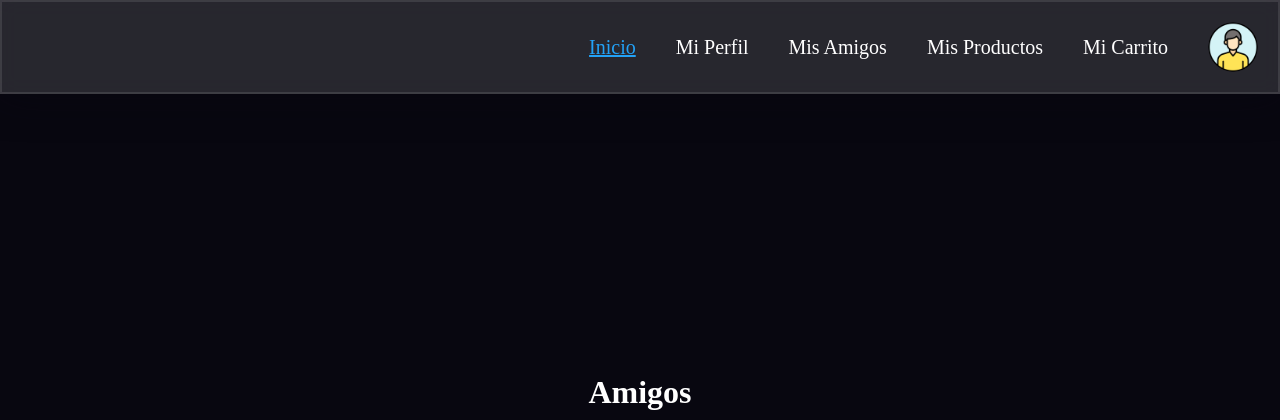
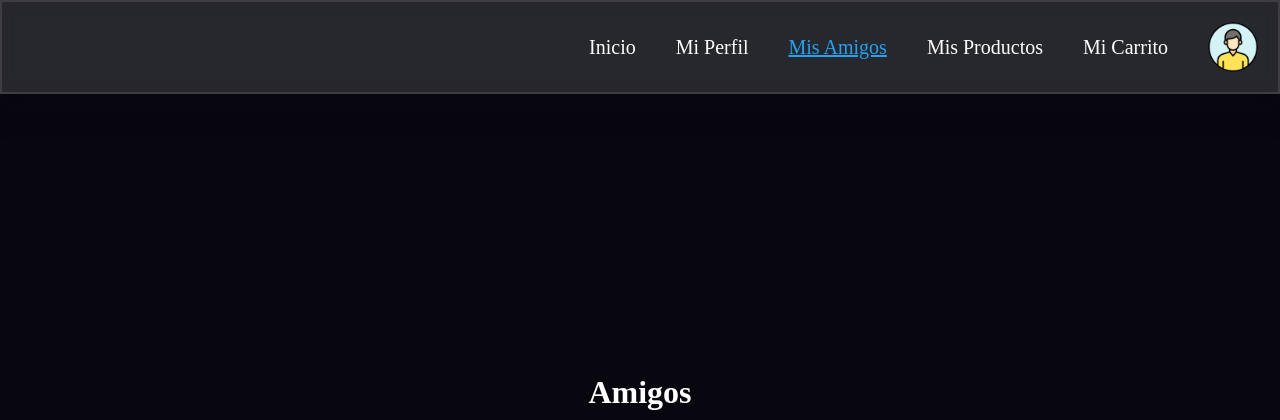
Before and after one commit to DiegoSanRoman/Wallapop-Proyecto-Criptografia, a Flask app: page /amigos in a window 1280 px wide. Shown: the top 420 px of the page. Run offline with Flask 3, Linux system fonts and the light colour scheme.

Commit message:
He cambiado la class selected del nav

```diff
--- a/templates/amigos.html
+++ b/templates/amigos.html
@@ -9,9 +9,9 @@
 <body>
 
     <nav>
-        <a class="selected" href="{{ url_for('app_route') }}">Inicio</a>
+        <a href="{{ url_for('app_route') }}">Inicio</a>
         <a href="{{ url_for('perfil') }}">Mi Perfil</a>
-        <a href="{{ url_for('amigos') }}">Mis Amigos</a>
+        <a class="selected" href="{{ url_for('amigos') }}">Mis Amigos</a>
         <a href="{{ url_for('productos') }}">Mis Productos</a>
         <a href="{{ url_for('carrito') }}">Mi Carrito</a>
         <img src="{{ url_for('static', filename='imagenes/perfil.png') }}" alt="Perfil" id="profile-img">
--- a/templates/carrito.html
+++ b/templates/carrito.html
@@ -9,11 +9,11 @@
 <body>
 
     <nav>
-        <a class="selected" href="{{ url_for('app_route') }}">Inicio</a>
+        <a href="{{ url_for('app_route') }}">Inicio</a>
         <a href="{{ url_for('perfil') }}">Mi Perfil</a>
         <a href="{{ url_for('amigos') }}">Mis Amigos</a>
         <a href="{{ url_for('productos') }}">Mis Productos</a>
-        <a href="{{ url_for('carrito') }}">Mi Carrito</a>
+        <a class="selected" href="{{ url_for('carrito') }}">Mi Carrito</a>
         <img src="{{ url_for('static', filename='imagenes/perfil.png') }}" alt="Perfil" id="profile-img">
         <!-- Menú desplegable -->
         <div class="dropdown-menu" id="dropdown-menu">
--- a/templates/perfil.html
+++ b/templates/perfil.html
@@ -9,8 +9,8 @@
 <body>
 
     <nav>
-        <a class="selected" href="{{ url_for('app_route') }}">Inicio</a>
-        <a href="{{ url_for('perfil') }}">Mi Perfil</a>
+        <a href="{{ url_for('app_route') }}">Inicio</a>
+        <a class="selected" href="{{ url_for('perfil') }}">Mi Perfil</a>
         <a href="{{ url_for('amigos') }}">Mis Amigos</a>
         <a href="{{ url_for('productos') }}">Mis Productos</a>
         <a href="{{ url_for('carrito') }}">Mi Carrito</a>
--- a/templates/productos.html
+++ b/templates/productos.html
@@ -9,10 +9,10 @@
 <body>
 
     <nav>
-        <a class="selected" href="{{ url_for('app_route') }}">Inicio</a>
+        <a href="{{ url_for('app_route') }}">Inicio</a>
         <a href="{{ url_for('perfil') }}">Mi Perfil</a>
         <a href="{{ url_for('amigos') }}">Mis Amigos</a>
-        <a href="{{ url_for('productos') }}">Mis Productos</a>
+        <a class="selected" href="{{ url_for('productos') }}">Mis Productos</a>
         <a href="{{ url_for('carrito') }}">Mi Carrito</a>
         <img src="{{ url_for('static', filename='imagenes/perfil.png') }}" alt="Perfil" id="profile-img">
         <!-- Menú desplegable -->
```
